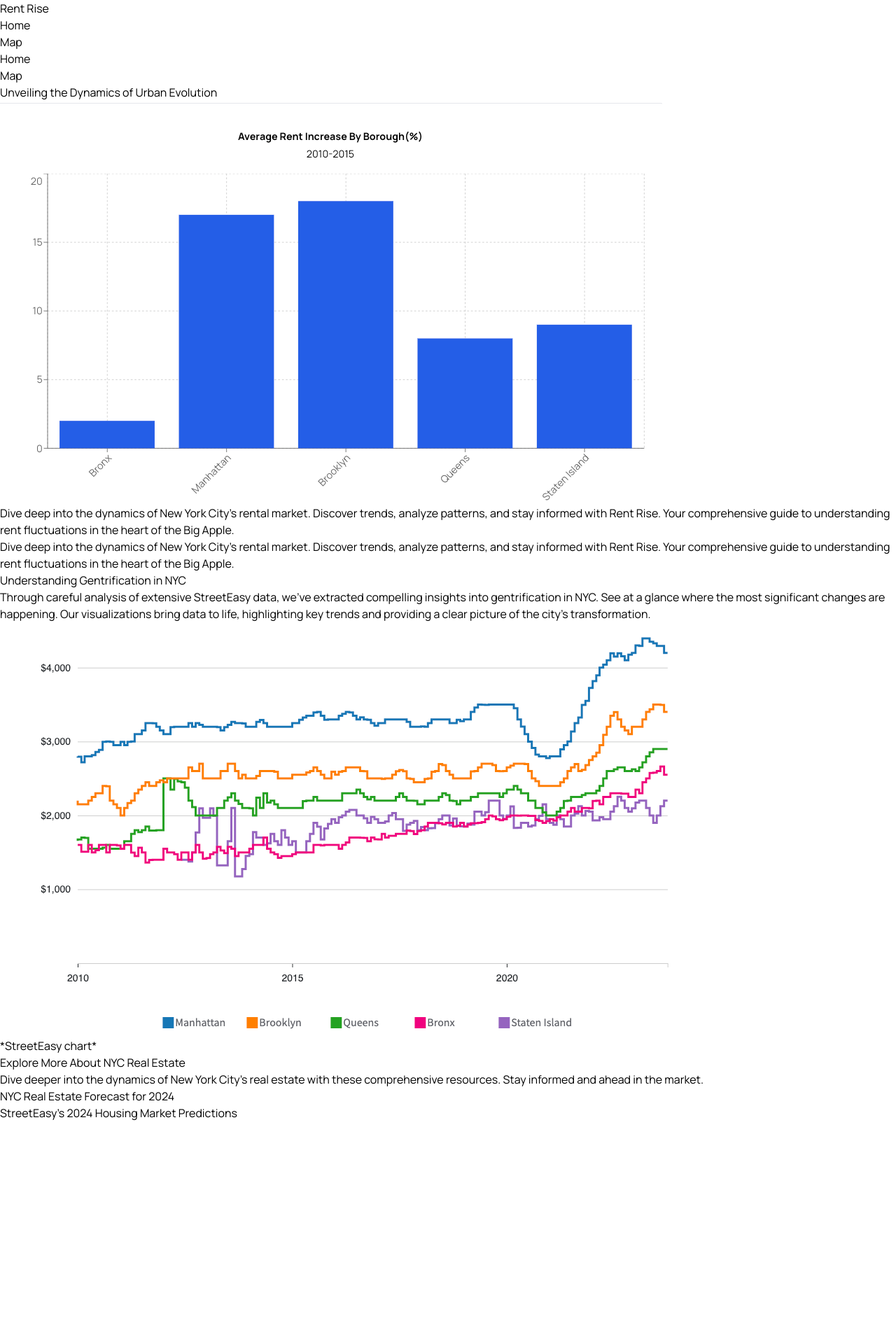
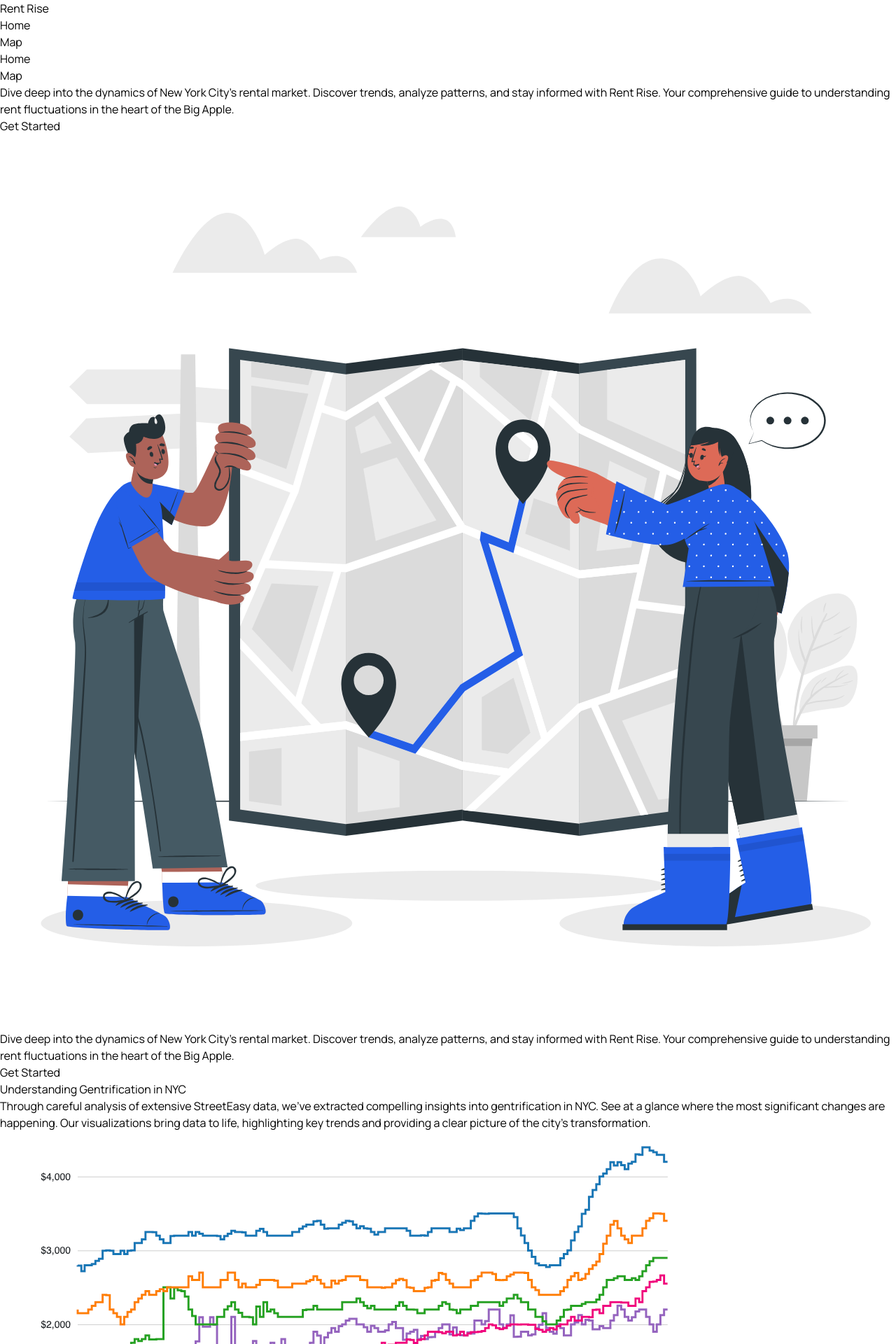
Before and after one commit to bramos005/rent-rise-app, a React (Vite) app: page / in a window 1280 px wide. Shown: the part 1280-3200 px from the top of the page at 70% size. Before the commit the page ends 2882 px from the top, so only its background shows below. Built offline with nearby package versions, Linux system fonts and the light colour scheme.

Commit message:
improved homescreen

```diff
--- /dev/null
+++ b/src/Utilities/getBarChartValues.js
@@ -0,0 +1,35 @@
+import { calculateRentIncrease } from "./calculateRentIncrease";
+import { calculateAverage } from "./calculateAverage";
+import { data } from "../data/data";
+
+export const getBarChartValues = (startYear, endYear) => {
+  let bronx = [];
+  let manhattan = [];
+  let queens = [];
+  let brooklyn = [];
+  let statenIsland = [];
+  data.forEach((hood) => {
+    if (hood.area === "Bronx") {
+      bronx.push(calculateRentIncrease(hood, startYear, endYear));
+    }
+    if (hood.area === "Manhattan") {
+      manhattan.push(calculateRentIncrease(hood, startYear, endYear));
+    }
+    if (hood.area === "Queens") {
+      queens.push(calculateRentIncrease(hood, startYear, endYear));
+    }
+    if (hood.area === "Brooklyn") {
+      brooklyn.push(calculateRentIncrease(hood, startYear, endYear));
+    } else {
+      statenIsland.push(calculateRentIncrease(hood, startYear, endYear));
+    }
+  });
+
+  return [
+    { name: "Bronx", avg: Math.floor(calculateAverage(bronx)) },
+    { name: "Manhattan", avg: Math.floor(calculateAverage(manhattan)) },
+    { name: "Brooklyn", avg: Math.floor(calculateAverage(brooklyn)) },
+    { name: "Queens", avg: Math.floor(calculateAverage(queens)) },
+    { name: "Staten Island", avg: Math.floor(calculateAverage(statenIsland)) },
+  ];
+};
--- a/src/pages/HomePage/HomePage.jsx
+++ b/src/pages/HomePage/HomePage.jsx
@@ -1,5 +1,6 @@
 import NavBar from "../../components/NavBar/NavBar";
 import Aos from "aos";
+import { Link } from "react-router-dom";
 import "aos/dist/aos.css";
 const HomePage = () => {
   Aos.init();
@@ -8,31 +9,50 @@
     <div class="homepage bg-white ">
       <NavBar />
       <div data-aos="fade-right">
-        <div className="flex mt-[10rem]  items-center justify-center text-center  gap-[5rem]">
-          <div className="flex flex-col items-center justify-center gap-4">
-            <h1 className="text-lg  font-extrabold text-black">
+        <div className="flex   items-center justify-around  text-center  gap-[5rem]">
+          <div className="flex  items-center gap-4">
+            {/* <h1 className="text-lg  font-extrabold text-black">
               Unveiling the Dynamics of Urban Evolution
-            </h1>
+            </h1> */}{" "}
+            <div className="hidden md:flex flex-col mt-20 ">
+              <p className=" text-lg md:w-96 font-semibold xl:text-xl ">
+                Dive deep into the dynamics of New York City's rental market.
+                Discover trends, analyze patterns, and stay informed with Rent
+                Rise. Your comprehensive guide to understanding rent
+                fluctuations in the heart of the Big Apple.
+              </p>{" "}
+              <Link to="/map">
+                <button className="inline-block mt-5 bg-blue-600 hover:bg-blue-700 text-white font-bold py-3 px-6 rounded-lg shadow-md hover:shadow-lg hover:scale-110 transition duration-500 ease-in-out">
+                  Get Started
+                </button>
+              </Link>
+            </div>
             <div className="flex relative flex-col justify-center items-center">
               <img
-                className="border-2 rounded-lg w-[40rem] shadow-2xl lg:w-[55rem] xl:w-[60rem]"
-                src="./hero.png"
+                className="  w-[90vw] lg:w-[40vw] xl:w-[50rem]"
+                src="./hero.svg"
                 alt="chart"
               />
-              <div className=" hidden border-4 absolute w-[15rem] h-[12rem] bg-white rounded-md p-3 right-[-10%] shadow-2xl shadow-gray-700 lg:block lg:w-[25rem] lg:h-[15rem]  ">
+
+              {/* <div className=" hidden border-4 absolute w-[15rem] h-[12rem] bg-white rounded-md p-3 right-[-10%] shadow-2xl shadow-gray-700 lg:block lg:w-[25rem] lg:h-[15rem]  ">
                 <p className="leading-[2.5rem]  text-center text-black  ">
                   Dive deep into the dynamics of New York City's rental market.
                   Discover trends, analyze patterns, and stay informed with Rent
                   Rise. Your comprehensive guide to understanding rent
                   fluctuations in the heart of the Big Apple.
                 </p>
+              </div> */}
+              <div className=" flex flex-col items-center md:hidden">
+                <p className=" block leading-[2.5rem] w-[70%] mt-10 font-semibold text-center self-center text-black lg:hidden ">
+                  Dive deep into the dynamics of New York City's rental market.
+                  Discover trends, analyze patterns, and stay informed with Rent
+                  Rise. Your comprehensive guide to understanding rent
+                  fluctuations in the heart of the Big Apple.
+                </p>
+                <button className="inline-block mt-5 bg-blue-600 hover:bg-blue-700 text-white font-bold py-3 px-6 rounded-lg shadow-md hover:shadow-lg hover:scale-110 transition duration-500 ease-in-out">
+                  Get Started
+                </button>
               </div>
-              <p className=" block leading-[2.5rem] w-[70%] mt-10  text-center text-black lg:hidden ">
-                Dive deep into the dynamics of New York City's rental market.
-                Discover trends, analyze patterns, and stay informed with Rent
-                Rise. Your comprehensive guide to understanding rent
-                fluctuations in the heart of the Big Apple.
-              </p>
             </div>
           </div>
         </div>
@@ -41,7 +61,7 @@
             <h2 className="font-extrabold text-center">
               Understanding Gentrification in NYC
             </h2>
-            <p className="leading-10 text-center">
+            <p className="leading-10 text-center text-lg font-semibold">
               Through careful analysis of extensive StreetEasy data, we've
               extracted compelling insights into gentrification in NYC. See at a
               glance where the most significant changes are happening. Our
@@ -72,7 +92,8 @@
             </p>
             <div className="space-y-4">
               <a
-                target="_blank" rel="noopener noreferrer"
+                target="_blank"
+                rel="noopener noreferrer"
                 href="https://www.brickunderground.com"
                 className="inline-block bg-blue-600 hover:bg-blue-700 text-white font-bold py-3 px-6 rounded-lg shadow-md hover:shadow-lg hover:scale-110 transition duration-500 ease-in-out">
                 NYC Real Estate Forecast for 2024
@@ -89,6 +110,12 @@
           </div>
         </div>
       </div>
+      <div className="text-xs m-5">
+        <p>illustration credits: </p>
+        <a  className="text-blue-700" href="https://storyset.com/travel">
+          Travel illustrations by Storyset
+        </a>
+      </div>
     </div>
   );
 };
--- a/src/pages/MapPage/MapPage.jsx
+++ b/src/pages/MapPage/MapPage.jsx
@@ -16,6 +16,7 @@
   };
 
   return (
+
     <>
       <Map startYear={startYear} endYear={endYear}></Map>
       <TimeFrameForm
```
Also changed, not shown: public/hero.svg (added).
